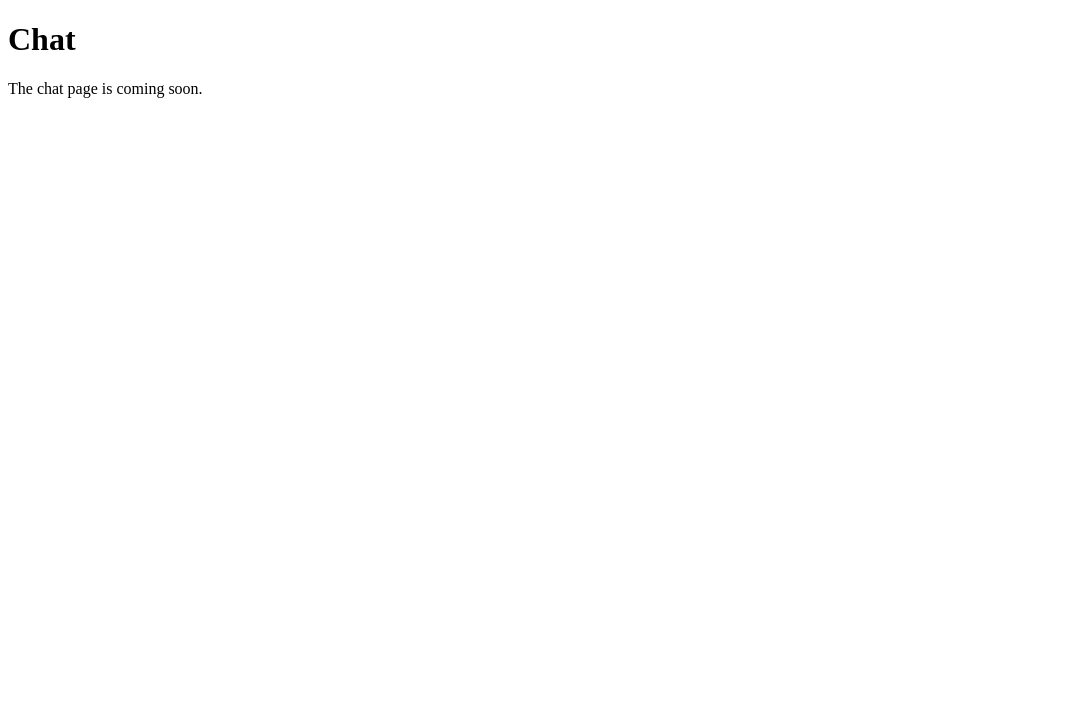
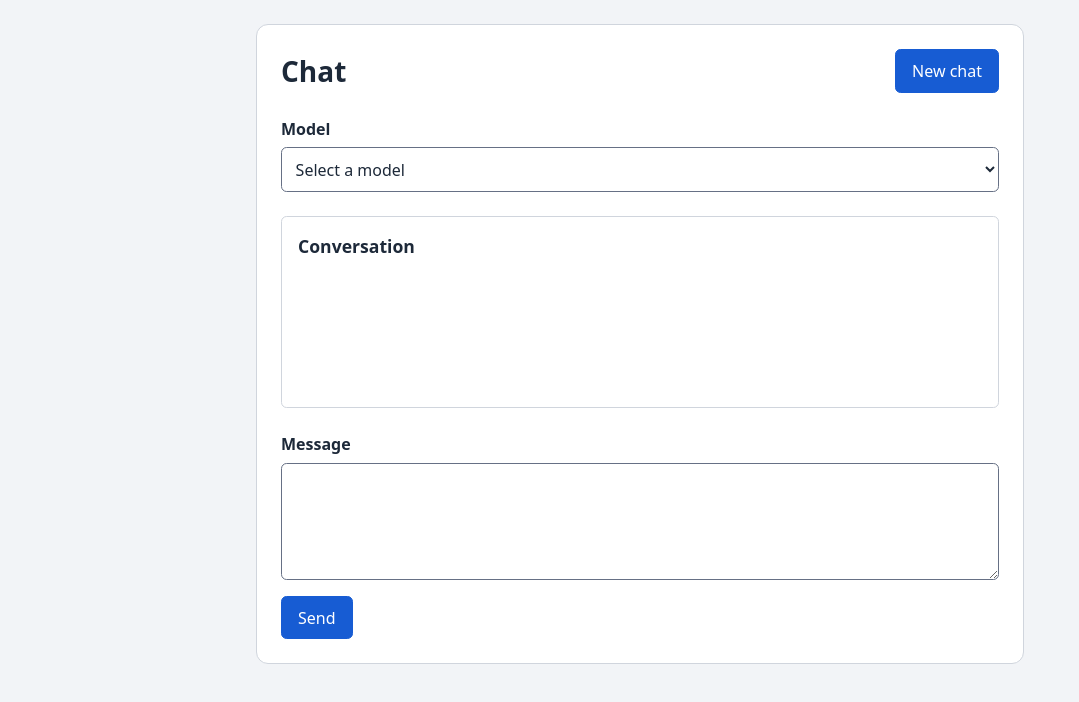
Before and after one commit to ruskoloma/agentic-ai, a plain HTML site: page chat-web/static/index.html in a window 1280 px wide. Shown: the whole page, without its empty margins (0-1079 px from the left). Drawn offline with Linux system fonts and the light colour scheme.

Commit message:
chat-web: step 2, layout and styling

```diff
--- a/chat-web/static/index.html
+++ b/chat-web/static/index.html
@@ -8,7 +8,32 @@
   <script src="/static/app.js" defer></script>
 </head>
 <body>
-  <h1>Chat</h1>
-  <p>The chat page is coming soon.</p>
+  <main class="chat">
+    <header class="chat-header">
+      <h1>Chat</h1>
+      <button type="button" id="new-chat">New chat</button>
+    </header>
+
+    <div class="model-field">
+      <label for="model">Model</label>
+      <select id="model" name="model">
+        <option value="">Select a model</option>
+      </select>
+    </div>
+
+    <section class="conversation" aria-labelledby="conversation-heading" aria-live="polite" aria-relevant="additions text">
+      <h2 id="conversation-heading">Conversation</h2>
+      <div id="messages"></div>
+    </section>
+
+    <div class="message-field">
+      <label for="message">Message</label>
+      <textarea id="message" name="message" rows="4"></textarea>
+    </div>
+    <div class="actions">
+      <button type="button" id="send">Send</button>
+      <p id="status" role="status" aria-live="polite"></p>
+    </div>
+  </main>
 </body>
 </html>
--- a/chat-web/static/style.css
+++ b/chat-web/static/style.css
@@ -0,0 +1,113 @@
+:root {
+  font-family: system-ui, sans-serif;
+  color: #1d2939;
+  background: #f2f4f7;
+  line-height: 1.5;
+}
+
+* {
+  box-sizing: border-box;
+}
+
+body {
+  margin: 0;
+  padding: 1.5rem;
+}
+
+.chat {
+  max-width: 48rem;
+  margin: 0 auto;
+  padding: 1.5rem;
+  background: #fff;
+  border: 1px solid #d0d5dd;
+  border-radius: 0.75rem;
+}
+
+.chat-header, .actions {
+  display: flex;
+  align-items: center;
+  gap: 1rem;
+}
+
+.chat-header {
+  justify-content: space-between;
+  margin-bottom: 1.5rem;
+}
+
+h1, h2, p {
+  margin: 0;
+}
+
+h1 {
+  font-size: 1.75rem;
+}
+
+h2 {
+  font-size: 1.1rem;
+}
+
+label {
+  display: block;
+  margin-bottom: 0.4rem;
+  font-weight: 600;
+}
+
+select, textarea, button {
+  font: inherit;
+}
+
+select, textarea {
+  width: 100%;
+  padding: 0.6rem;
+  color: inherit;
+  background: #fff;
+  border: 1px solid #667085;
+  border-radius: 0.35rem;
+}
+
+textarea {
+  display: block;
+  resize: vertical;
+}
+
+button {
+  padding: 0.55rem 1rem;
+  color: #fff;
+  background: #175cd3;
+  border: 1px solid #175cd3;
+  border-radius: 0.35rem;
+  cursor: pointer;
+}
+
+button:hover {
+  background: #1849a9;
+}
+
+:focus-visible {
+  outline: 3px solid #f79009;
+  outline-offset: 3px;
+}
+
+.conversation {
+  min-height: 12rem;
+  margin: 1.5rem 0;
+  padding: 1rem;
+  border: 1px solid #d0d5dd;
+  border-radius: 0.35rem;
+  overflow-wrap: anywhere;
+}
+
+.actions {
+  margin-top: 1rem;
+  flex-wrap: wrap;
+}
+
+@media (max-width: 480px) {
+  body {
+    padding: 0.75rem;
+  }
+
+  .chat {
+    padding: 1rem;
+  }
+}
```
Also changed, not shown: 1 other file.
